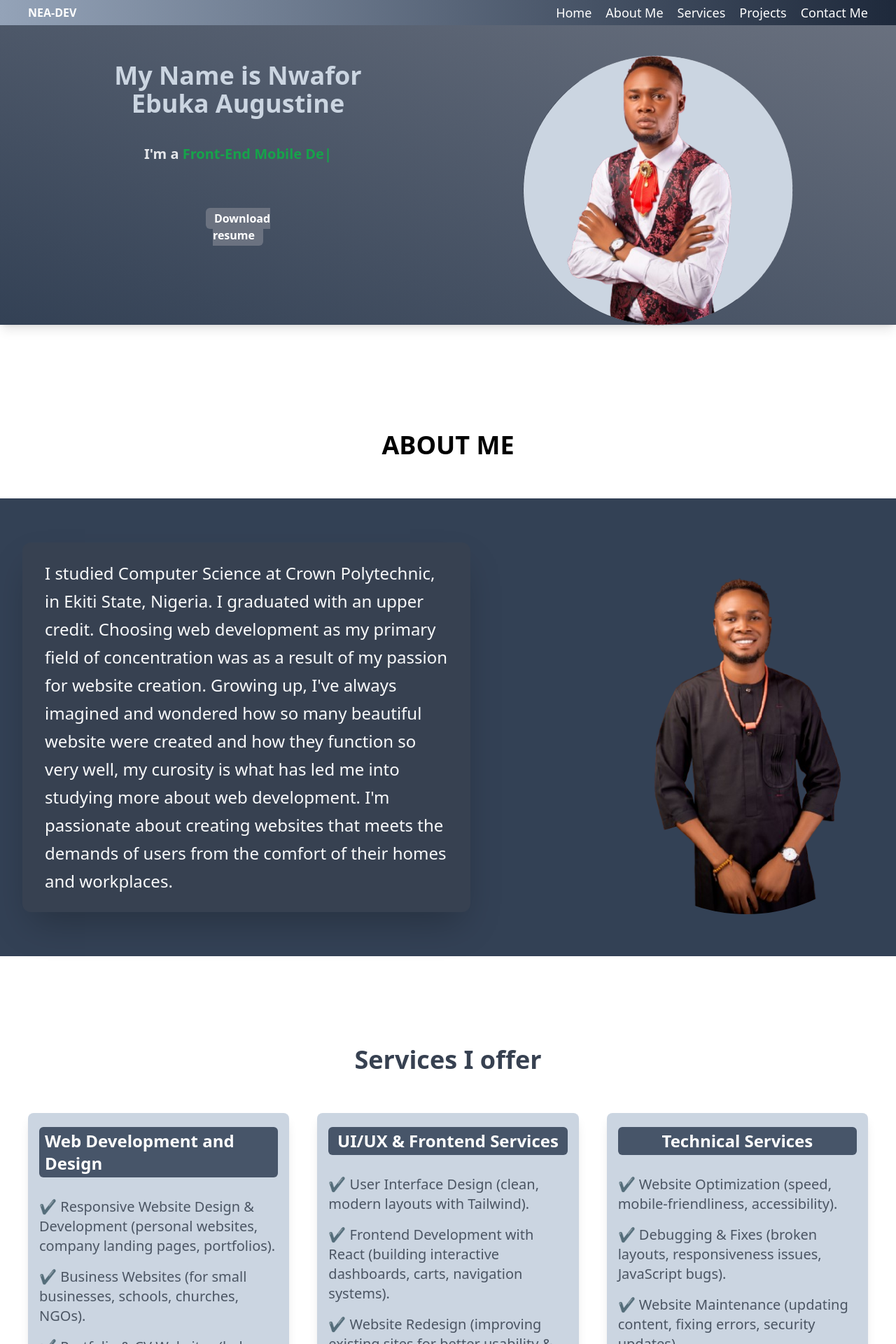
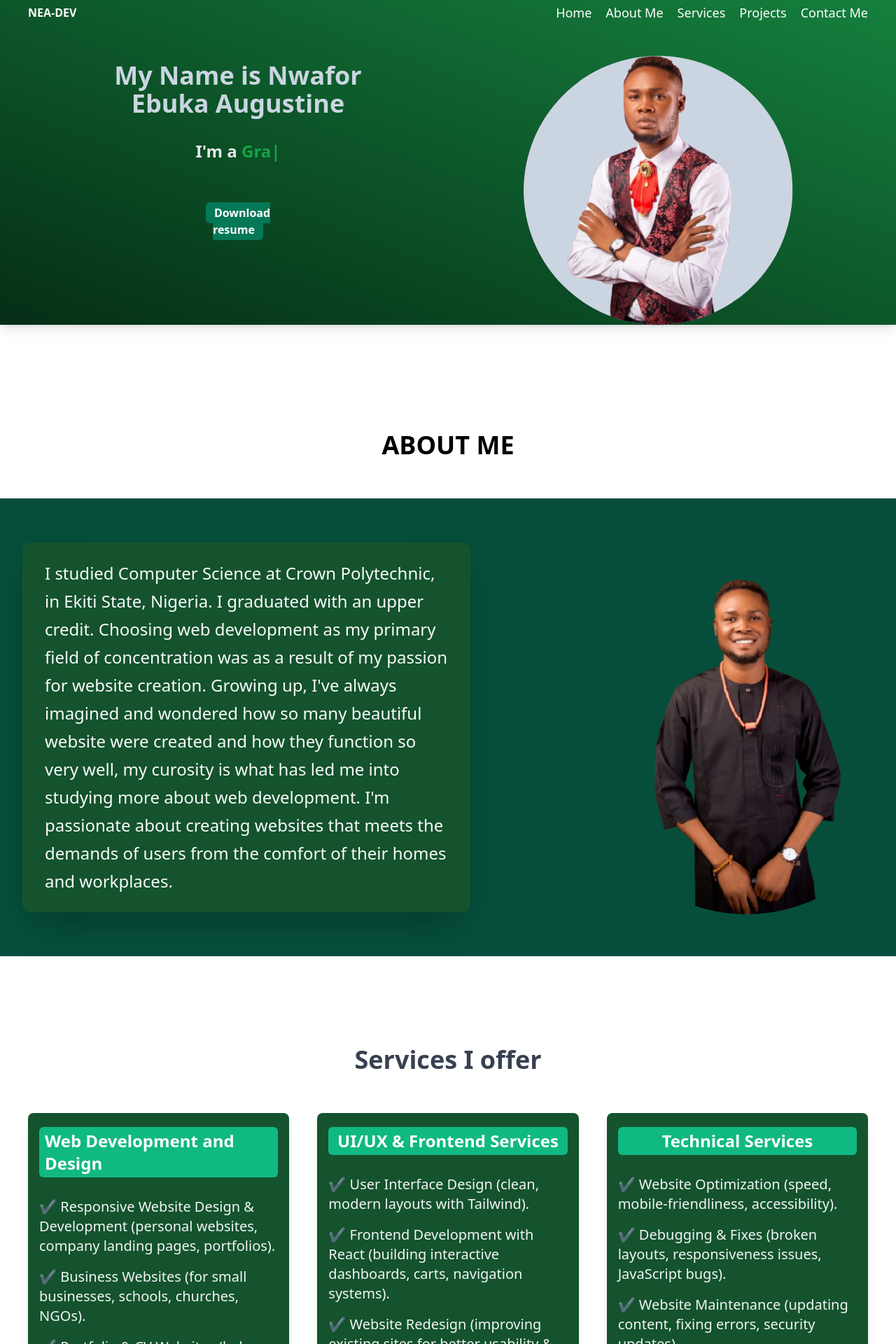
Before and after one commit to Ebus042/NEA-DEV-Portfolio, a React (Vite) app: page / in a window 1280 px wide. Shown: the top 1920 px of the page at 70% size. Built offline with nearby package versions, Linux system fonts and the light colour scheme.

Commit message:
Added scroll to the header, motion to the services and changed background colors

```diff
--- a/src/components/About.jsx
+++ b/src/components/About.jsx
@@ -17,7 +17,7 @@
                 whileInView={{ x: 0, opacity: 1 }}
                 transition={{ duration: 1, ease: "easeOut" }}
                 viewport={{ once: true, amount: 0.3 }}
-                className="flex flex-col lg:flex-row items-center w-full  justify-between bg-slate-700 py-10"
+                className="flex flex-col lg:flex-row items-center w-full  justify-between bg-emerald-900 py-10"
               >
                 {/* <div className="bg-slate-600 rounded-md "> */}
                 <motion.p
@@ -25,7 +25,7 @@
                   whileInView={{ y: 0, opacity: 1 }}
                   transition={{ duration: 1, ease: "easeOut" }}
                   viewport={{ once: true, amount: 0.4 }}
-                  className=" bg-gray-700 lg:mx-0 hover:bg-slate-100 hover:text-gray-800 transition-all ease-in-out duration-500 lg:leading-10 lg:ml-8 rounded-xl lg:w-1/2 shadow-2xl lg:py-6 lg:px-8 lg:text-2xl leading-8 py-2 px-4 mx-10 text-gray-50"
+                  className=" bg-green-900 lg:mx-0 hover:bg-green-800 hover:text-gray-100 transition-all ease-in-out duration-500 lg:leading-10 lg:ml-8 rounded-xl lg:w-1/2 shadow-2xl lg:py-6 lg:px-8 lg:text-2xl leading-8 py-2 px-4 mx-10 text-gray-50"
                 >
                   {section.descriptions}
                 </motion.p>
--- a/src/components/Contact.jsx
+++ b/src/components/Contact.jsx
@@ -9,12 +9,12 @@
         <input
           type="text"
           placeholder="Enter Your Name"
-          className="w-80 md:w-full p-4 focus:ring-2 my-5 shadow-md rounded-lg bg-slate-200"
+          className="w-80 md:w-full p-4 focus:ring-2 my-5 shadow-md rounded-lg bg-green-200"
         />
         <input
           type="email"
           placeholder="Enter Your Email"
-          className="w-80 md:w-full p-4 bg-slate-200 shadow-md rounded-lg my-5 border"
+          className="w-80 md:w-full p-4 bg-green-200 shadow-md rounded-lg my-5 border"
         />
         <textarea
           className="my-5 w-80 rounded-md md:w-full h-32 p-4 border shadow-md focus:ring-2 outline-none"
@@ -24,7 +24,7 @@
         <div>
           <button
             type="submit"
-            className="text-white px-6 shadow py-3 bg-slate-600 rounded-xl font-semibold hover:bg-slate-800 transition"
+            className="bg-emerald-500 hover:bg-emerald-600 hover:text-gray-100 px-3 py-2 text-white font-semibold rounded-md"
           >
             Send Message
           </button>
--- a/src/components/Footer.jsx
+++ b/src/components/Footer.jsx
@@ -59,7 +59,7 @@
 
 const Footer = () => {
   return (
-    <footer className="mt-20 bg-gradient-to-tl from-slate-500 to-gray-900 py-1">
+    <footer className="mt-20 bg-gradient-to-tl from-emerald-700 to-green-900 py-1">
       <div>
         <h2 className="text-center text-white text-2xl py-6 font-bold">
           Let's Connect
--- a/src/components/Header.jsx
+++ b/src/components/Header.jsx
@@ -1,11 +1,31 @@
-import { useState } from "react";
+import { useState, useEffect } from "react";
 import { navLinks } from "../data/constant";
 import { FaBars, FaTimes } from "react-icons/fa";
 
 const Header = () => {
   const [change, setChange] = useState(false);
+  const [scroll, setScroll] = useState(false);
+
+  useEffect(() => {
+    const handleScroll = () => {
+      if (window.scrollY > 50) {
+        setScroll(true);
+      } else {
+        setScroll(false);
+      }
+    };
+    window.addEventListener("scroll", handleScroll);
+    return () => window.removeEventListener("scroll", handleScroll);
+  }, []);
+
   return (
-    <div className="bg-gradient-to-r from-slate-400 to-slate-800 py-1 fixed w-full z-20">
+    <div
+      className={`py-1 fixed w-full z-20 ${
+        scroll
+          ? "bg-gradient-to-r from-green-500 to-emerald-400  shadow-lg"
+          : "bg-transparent"
+      }`}
+    >
       <div className="flex justify-between items-center mx-10">
         <div className="text-white font-bold">
           <h2>NEA-DEV</h2>
@@ -30,12 +50,12 @@
         </p>
 
         {change && (
-          <ul className="flex items-center flex-col gap-6 bg-slate-500 rounded-b-lg shadow-md text-white py-2 w-full top-0 -z-10 absolute left-0">
+          <ul className="flex items-center flex-col gap-6 bg-green-500 rounded-b-lg shadow-md text-white py-2 w-full top-0 -z-10 absolute left-0">
             {navLinks.map((link) => (
               <li
                 onClick={() => setChange(false)}
                 key={link.id}
-                className="hover:text-gray-300"
+                className="hover:text-emerald-700 hover:scale-100"
               >
                 <a href={link.href}>{link.label}</a>
               </li>
--- a/src/components/Hero.jsx
+++ b/src/components/Hero.jsx
@@ -6,7 +6,7 @@
 
 const Hero = () => {
   return (
-    <div className="bg-gradient-to-tr shadow-lg from-slate-700 to-gray-500 h-full pt-10">
+    <div className="bg-gradient-to-tr shadow-lg from-green-950 to-green-700 h-full pt-10">
       <div>
         {heroSection.map((content, id) => (
           <div
@@ -24,15 +24,11 @@
                   {content.title}
                 </h1>
 
-                <p className="text-center text-xl lg:w-96 lg:leading-10 md:w-56 md:mb-5 xs:mx-0 max-xs:text-sm font-semibold text-gray-200 w-80 m-auto">
+                <p className="text-center  xl:text-2xl xl:w-full lg:w-96 lg:leading-10 md:w-56 md:mb-5 xs:mx-0 max-xs:text-sm font-semibold text-gray-200 w-96 m-auto">
                   I'm a{" "}
                   <ReactTyped
                     className="text-green-600"
-                    strings={[
-                      "Front-End Web Developer",
-                      "Front-End Mobile Developer",
-                      "Graphic Designer",
-                    ]}
+                    strings={["Front-End Web Developer", "Graphic Designer"]}
                     typeSpeed={80}
                     backSpeed={50}
                     loop
@@ -47,7 +43,7 @@
                     <a
                       href="/Ebuka.pdf"
                       download="Ebuka-resume.pdf"
-                      className="bg-gray-500 hover:bg-slate-300 hover:text-gray-600 px-3 py-1 text-white font-semibold rounded-md"
+                      className="bg-emerald-700 hover:bg-green-500 hover:text-gray-100 px-3 py-1 text-white font-semibold rounded-md"
                     >
                       Download resume
                     </a>
--- a/src/components/Services.jsx
+++ b/src/components/Services.jsx
@@ -1,4 +1,36 @@
 import { servicesSection } from "../data/constant";
+import { motion } from "framer-motion";
+import heroImg from "../assets/HeroImg.png";
+// Variants for parent (controls stagger timing)
+const containerVariants = {
+  hidden: { opacity: 0 },
+  visible: {
+    opacity: 1,
+    transition: {
+      staggerChildren: 0.3, // each card delays by 0.3s
+    },
+  },
+};
+
+// // Variants for each card
+// const cardVariants = {
+//   hidden: { x: 100, opacity: 0 }, // 👈 slide up from bottom
+//   visible: {
+//     x: 0,
+//     opacity: 1,
+//     transition: { duration: 0.8, ease: "easeOut" },
+//   },
+// };
+
+// Card variants (dynamic direction)
+const cardVariants = (direction) => ({
+  hidden: { x: direction === "left" ? -200 : 200, opacity: 0 },
+  visible: {
+    x: 0,
+    opacity: 1,
+    transition: { duration: 0.8, ease: "easeOut" },
+  },
+});
 
 const Services = () => {
   return (
@@ -7,31 +39,40 @@
         <h3 className="text-center font-bold my-10 text-2xl text-gray-700 lg:text-4xl lg:mb-10 ">
           Services I offer
         </h3>
-        <div className="grid grid-cols-1 py-4 gap-5 lg:gap-10 mx-10 md:grid md:grid-cols-2 xl:grid-cols-3">
+        <motion.div
+          variants={containerVariants}
+          initial="hidden"
+          whileInView="visible"
+          viewport={{ once: true, amount: 0.2 }}
+          className="grid grid-cols-1 py-4 gap-5 lg:gap-10 mx-10 md:grid md:grid-cols-2 xl:grid-cols-3"
+        >
           {servicesSection.map((section, id) => (
-            <div
+            <motion.div
+              // variants={cardVariants}
+
+              variants={cardVariants(id % 2 === 0 ? "left" : "right")} // odd = left, even = right
               key={id}
-              className="bg-slate-300 h-full flex flex-col px-4 rounded-lg shadow-lg"
+              className="bg-green-900 h-full flex flex-col px-4 rounded-lg shadow-lg"
             >
               <h2
                 className="flex w-64 max-xs:w-56 max-xs:text-sm md:w-72 md:text-xl lg:text-xl font-bold lg:w-full xl:max-w-full xl:text-2xl
-               text-white py-1 px-2 rounded-md m-auto items-center justify-center my-5 bg-slate-600"
+               text-white py-1 px-2 rounded-md m-auto items-center justify-center my-5 bg-emerald-500"
               >
                 {section.title}
               </h2>
               <ul>
                 {section.labels.map((label, id) => (
                   // <div key={id}>
-                  <li key={id} className="py-2 md:text-xl lg:3xl text-gray-600">
+                  <li key={id} className="py-2 md:text-xl lg:3xl text-gray-100">
                     <span>✔️ </span>
                     {label}
                   </li>
                   // </div>
                 ))}
               </ul>
-            </div>
+            </motion.div>
           ))}
-        </div>
+        </motion.div>
       </div>
     </div>
   );
```
